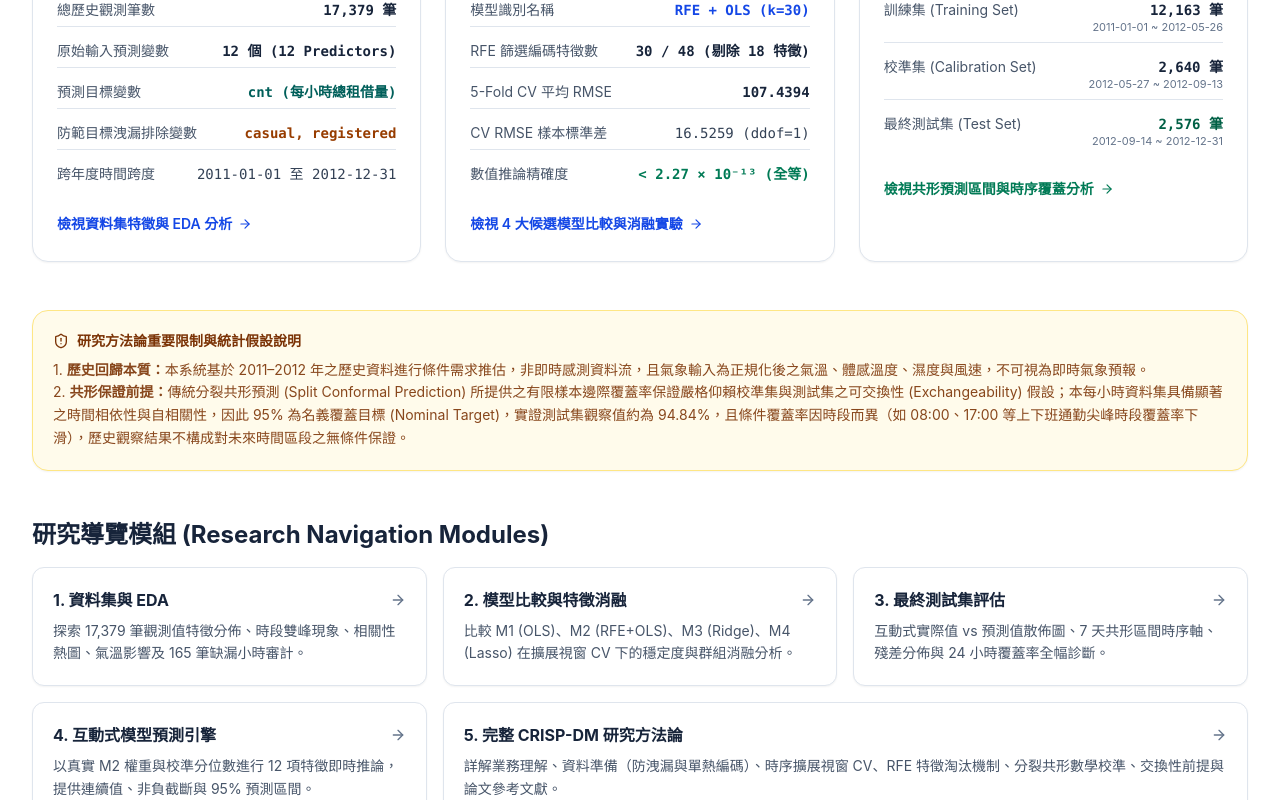
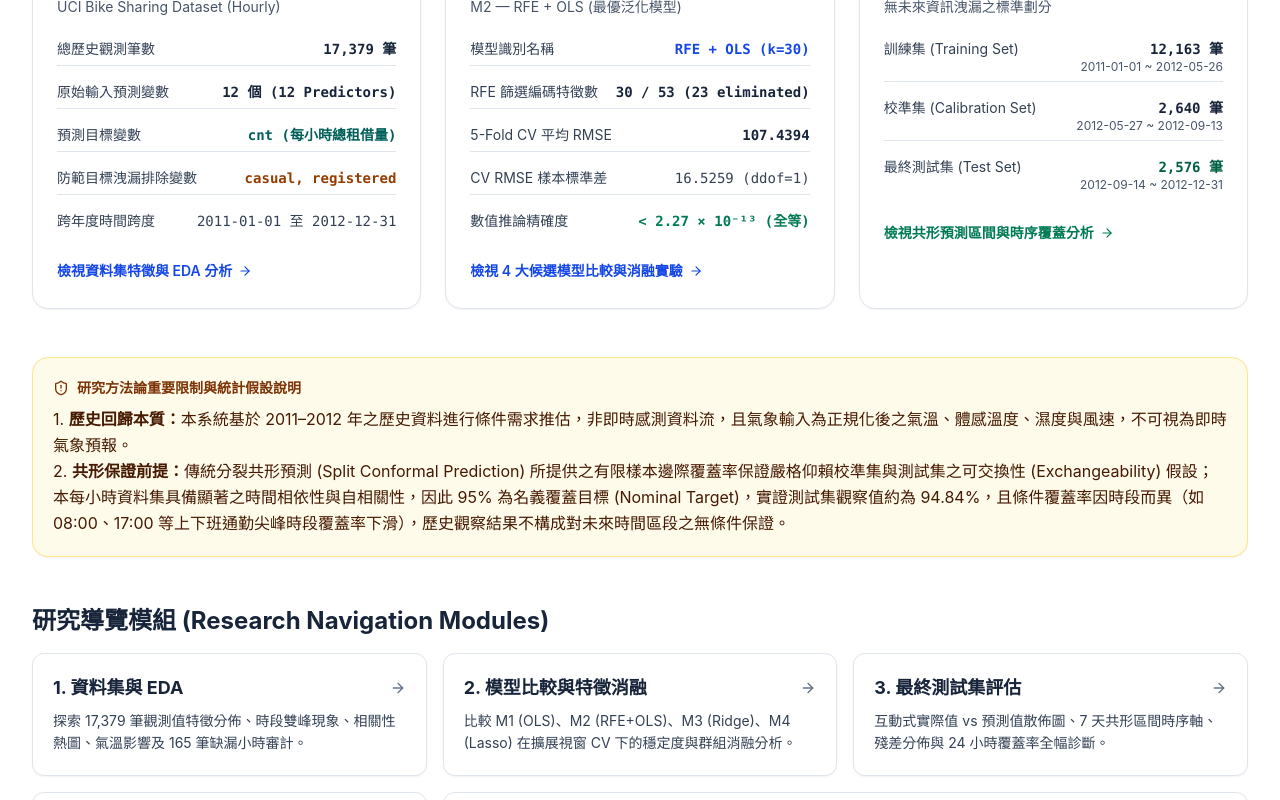
Before and after one commit to Augustine-723/AIoT_HW2, a Next.js app in the folder website/: page / in a window 1280 px wide. Shown: the part 1020-1820 px from the top of the page. Built offline with nearby package versions, Linux system fonts and the light colour scheme.

Commit message:
fix(phase4.5): correct feature count to 30/53, optimize print pagination, and enhance text typography

```diff
--- a/website/app/globals.css
+++ b/website/app/globals.css
@@ -55,14 +55,14 @@ body {
 @media print {
   @page {
     size: A4 portrait;
-    margin: 15mm 12mm 15mm 12mm;
+    margin: 12mm 10mm 12mm 10mm;
   }
 
   html, body {
     background-color: #FFFFFF !important;
     color: #111827 !important;
-    font-size: 10pt !important;
-    line-height: 1.5 !important;
+    font-size: 9.5pt !important;
+    line-height: 1.45 !important;
   }
 
   /* Hide interactive or irrelevant web chrome in PDF/print */
@@ -81,16 +81,37 @@ body {
     margin: 0 !important;
   }
 
-  /* Prevent awkward page splits inside cards, tables, and charts */
+  /* Allow normal content flow for large sections and long containers */
+  main,
   section,
   article,
-  .rounded-2xl,
-  .rounded-xl,
-  .card,
+  .space-y-12,
+  .space-y-10,
+  .space-y-8,
+  .space-y-6,
+  .space-y-4 {
+    break-inside: auto !important;
+    page-break-inside: auto !important;
+  }
+
+  /* Allow grid containers to flow across pages while keeping short items intact */
+  .grid {
+    break-inside: auto !important;
+    page-break-inside: auto !important;
+  }
+
+  .grid > * {
+    break-inside: avoid !important;
+    page-break-inside: avoid !important;
+  }
+
+  /* Preserve page-break protection for figures, table rows, SVGs, and short discrete cards */
   figure,
-  table,
+  svg,
+  img,
   tr,
-  svg {
+  .break-inside-avoid,
+  .print-avoid-break {
     break-inside: avoid !important;
     page-break-inside: avoid !important;
   }
@@ -109,11 +130,31 @@ body {
     filter: none !important;
   }
 
+  /* Compact print spacing for clean A4 multi-page distribution */
+  .space-y-12 > :not([hidden]) ~ :not([hidden]) {
+    margin-top: 1.25rem !important;
+  }
+  .space-y-10 > :not([hidden]) ~ :not([hidden]) {
+    margin-top: 1rem !important;
+  }
+  .space-y-6 > :not([hidden]) ~ :not([hidden]) {
+    margin-top: 0.75rem !important;
+  }
+  .gap-6 {
+    gap: 0.75rem !important;
+  }
+  .p-8, .sm\:p-12 {
+    padding: 1.25rem !important;
+  }
+  .p-6 {
+    padding: 1rem !important;
+  }
+
   /* Ensure table borders and cell backgrounds print crisp and clear */
   table {
     border-collapse: collapse !important;
     width: 100% !important;
-    margin-bottom: 1rem !important;
+    margin-bottom: 0.75rem !important;
   }
 
   th, td {
@@ -140,9 +181,21 @@ body {
     page-break-inside: avoid !important;
   }
 
-  /* Retain clear links with textual URL citations if needed */
+  /* Print-only link styling: readable dark blue without excessive underlines on navigation cards */
   a {
-    color: #1D4ED8 !important;
+    color: #1E3A8A !important;
+    text-decoration: none !important;
+  }
+
+  /* Preserve recognizable underlines for inline and bibliographic links */
+  p a,
+  li a,
+  td a,
+  cite a,
+  .prose a,
+  .bib-link,
+  a.print-underline {
     text-decoration: underline !important;
+    text-underline-offset: 2px !important;
   }
 }
--- a/website/app/page.tsx
+++ b/website/app/page.tsx
@@ -149,20 +149,20 @@ export default function OverviewPage() {
               }`}
             >
               <div className="flex items-baseline justify-between mb-1">
-                <span className="text-xs font-bold uppercase tracking-wider text-[#475569]">
+                <span className="text-xs sm:text-sm font-bold uppercase tracking-wider text-[#334155]">
                   {card.label}
                 </span>
-                <span className="text-[11px] text-[#64748B] font-mono">
+                <span className="text-xs text-[#475569] font-mono">
                   {card.unit}
                 </span>
               </div>
               <div className="text-2xl sm:text-3xl font-extrabold tracking-tight text-[#17243A] my-1 font-mono">
                 {card.value}
               </div>
-              <div className="text-xs font-bold text-blue-700 mb-2">
+              <div className="text-sm font-bold text-blue-800 mb-1.5">
                 {card.sublabel}
               </div>
-              <p className="text-xs text-[#475569] leading-relaxed">
+              <p className="text-sm text-[#334155] leading-relaxed">
                 {card.desc}
               </p>
             </div>
@@ -179,33 +179,33 @@ export default function OverviewPage() {
           </div>
           <div className="space-y-1">
             <h3 className="text-lg font-bold text-[#17243A]">研究資料集架構</h3>
-            <p className="text-xs text-[#475569]">UCI Bike Sharing Dataset (Hourly)</p>
+            <p className="text-sm text-[#475569]">UCI Bike Sharing Dataset (Hourly)</p>
           </div>
-          <ul className="space-y-2 text-xs sm:text-sm text-[#334155]">
+          <ul className="space-y-2.5 text-sm text-[#334155]">
             <li className="flex justify-between py-1.5 border-b border-[#DFE5ED]">
-              <span className="text-[#475569]">總歷史觀測筆數</span>
+              <span className="text-[#334155]">總歷史觀測筆數</span>
               <strong className="font-mono text-[#17243A]">{datasetMetadata.number_of_rows.toLocaleString()} 筆</strong>
             </li>
             <li className="flex justify-between py-1.5 border-b border-[#DFE5ED]">
-              <span className="text-[#475569]">原始輸入預測變數</span>
+              <span className="text-[#334155]">原始輸入預測變數</span>
               <strong className="font-mono text-[#17243A]">12 個 (12 Predictors)</strong>
             </li>
             <li className="flex justify-between py-1.5 border-b border-[#DFE5ED]">
-              <span className="text-[#475569]">預測目標變數</span>
+              <span className="text-[#334155]">預測目標變數</span>
               <strong className="font-mono text-teal-800">cnt (每小時總租借量)</strong>
             </li>
             <li className="flex justify-between py-1.5 border-b border-[#DFE5ED]">
-              <span className="text-[#475569]">防範目標洩漏排除變數</span>
+              <span className="text-[#334155]">防範目標洩漏排除變數</span>
               <span className="font-mono text-amber-800 font-semibold">casual, registered</span>
             </li>
             <li className="flex justify-between py-1.5">
-              <span className="text-[#475569]">跨年度時間跨度</span>
+              <span className="text-[#334155]">跨年度時間跨度</span>
               <span className="font-mono text-[#334155]">2011-01-01 至 2012-12-31</span>
             </li>
           </ul>
           <Link
             href="/dataset"
-            className="inline-flex items-center gap-1.5 text-xs sm:text-sm font-semibold text-blue-700 hover:text-blue-800 transition-colors pt-2"
+            className="inline-flex items-center gap-1.5 text-sm font-semibold text-blue-700 hover:text-blue-800 transition-colors pt-2"
           >
             <span>檢視資料集特徵與 EDA 分析</span>
             <ArrowRight className="w-3.5 h-3.5" />
@@ -219,33 +219,33 @@ export default function OverviewPage() {
           </div>
           <div className="space-y-1">
             <h3 className="text-lg font-bold text-[#17243A]">選定最佳模型架構</h3>
-            <p className="text-xs text-[#475569]">M2 — RFE + OLS (最優泛化模型)</p>
+            <p className="text-sm text-[#475569]">M2 — RFE + OLS (最優泛化模型)</p>
           </div>
-          <ul className="space-y-2 text-xs sm:text-sm text-[#334155]">
+          <ul className="space-y-2.5 text-sm text-[#334155]">
             <li className="flex justify-between py-1.5 border-b border-[#DFE5ED]">
-              <span className="text-[#475569]">模型識別名稱</span>
+              <span className="text-[#334155]">模型識別名稱</span>
               <strong className="font-mono text-blue-700">{bestModelMetadata.chosen_model.model_name}</strong>
             </li>
             <li className="flex justify-between py-1.5 border-b border-[#DFE5ED]">
-              <span className="text-[#475569]">RFE 篩選編碼特徵數</span>
-              <strong className="font-mono text-[#17243A]">{bestModelMetadata.chosen_model.selected_encoded_feature_count} / 48 (剔除 18 特徵)</strong>
+              <span className="text-[#334155]">RFE 篩選編碼特徵數</span>
+              <strong className="font-mono text-[#17243A]">{bestModelMetadata.chosen_model.selected_encoded_feature_count} / {bestModelMetadata.chosen_model.candidate_encoded_feature_count} ({bestModelMetadata.chosen_model.eliminated_encoded_feature_count} eliminated)</strong>
             </li>
             <li className="flex justify-between py-1.5 border-b border-[#DFE5ED]">
-              <span className="text-[#475569]">5-Fold CV 平均 RMSE</span>
+              <span className="text-[#334155]">5-Fold CV 平均 RMSE</span>
               <strong className="font-mono text-[#17243A]">{bestModelMetadata.chosen_model.cv_performance.cv_rmse_mean.toFixed(4)}</strong>
             </li>
             <li className="flex justify-between py-1.5 border-b border-[#DFE5ED]">
-              <span className="text-[#475569]">CV RMSE 樣本標準差</span>
+              <span className="text-[#334155]">CV RMSE 樣本標準差</span>
               <span className="font-mono text-[#334155]">{bestModelMetadata.chosen_model.cv_performance.cv_rmse_std.toFixed(4)} (ddof=1)</span>
             </li>
             <li className="flex justify-between py-1.5">
-              <span className="text-[#475569]">數值推論精確度</span>
+              <span className="text-[#334155]">數值推論精確度</span>
               <span className="font-mono text-emerald-700 font-semibold">&lt; 2.27 × 10⁻¹³ (全等)</span>
             </li>
           </ul>
           <Link
             href="/models"
-            className="inline-flex items-center gap-1.5 text-xs sm:text-sm font-semibold text-blue-700 hover:text-blue-800 transition-colors pt-2"
+            className="inline-flex items-center gap-1.5 text-sm font-semibold text-blue-700 hover:text-blue-800 transition-colors pt-2"
           >
             <span>檢視 4 大候選模型比較與消融實驗</span>
             <ArrowRight className="w-3.5 h-3.5" />
@@ -259,34 +259,34 @@ export default function OverviewPage() {
           </div>
           <div className="space-y-1">
             <h3 className="text-lg font-bold text-[#17243A]">嚴謹時序三階段切分</h3>
-            <p className="text-xs text-[#475569]">無未來資訊洩漏之標準劃分</p>
+            <p className="text-sm text-[#475569]">無未來資訊洩漏之標準劃分</p>
           </div>
-          <ul className="space-y-2 text-xs sm:text-sm text-[#334155]">
+          <ul className="space-y-2.5 text-sm text-[#334155]">
             <li className="flex justify-between py-1.5 border-b border-[#DFE5ED]">
-              <span className="text-[#475569]">訓練集 (Training Set)</span>
+              <span className="text-[#334155]">訓練集 (Training Set)</span>
               <div className="text-right">
                 <span className="font-mono font-bold text-[#17243A]">{trainBound.observations.toLocaleString()} 筆</span>
-                <div className="text-[11px] text-[#64748B]">{trainBound.date_range[0]} ~ {trainBound.date_range[1]}</div>
+                <div className="text-xs text-[#475569]">{trainBound.date_range[0]} ~ {trainBound.date_range[1]}</div>
               </div>
             </li>
             <li className="flex justify-between py-1.5 border-b border-[#DFE5ED]">
-              <span className="text-[#475569]">校準集 (Calibration Set)</span>
+              <span className="text-[#334155]">校準集 (Calibration Set)</span>
               <div className="text-right">
                 <span className="font-mono font-bold text-[#17243A]">{calBound.observations.toLocaleString()} 筆</span>
-                <div className="text-[11px] text-[#64748B]">{calBound.date_range[0]} ~ {calBound.date_range[1]}</div>
+                <div className="text-xs text-[#475569]">{calBound.date_range[0]} ~ {calBound.date_range[1]}</div>
               </div>
             </li>
             <li className="flex justify-between py-1.5">
-              <span className="text-[#475569]">最終測試集 (Test Set)</span>
+              <span className="text-[#334155]">最終測試集 (Test Set)</span>
               <div className="text-right">
                 <span className="font-mono text-emerald-800 font-bold">{testBound.observations.toLocaleString()} 筆</span>
-                <div className="text-[11px] text-[#64748B]">{testBound.date_range[0]} ~ {testBound.date_range[1]}</div>
+                <div className="text-xs text-[#475569]">{testBound.date_range[0]} ~ {testBound.date_range[1]}</div>
               </div>
             </li>
           </ul>
           <Link
             href="/evaluation"
-            className="inline-flex items-center gap-1.5 text-xs sm:text-sm font-semibold text-emerald-700 hover:text-emerald-800 transition-colors pt-2"
+            className="inline-flex items-center gap-1.5 text-sm font-semibold text-emerald-700 hover:text-emerald-800 transition-colors pt-2"
           >
             <span>檢視共形預測區間與時序覆蓋分析</span>
             <ArrowRight className="w-3.5 h-3.5" />
@@ -300,7 +300,7 @@ export default function OverviewPage() {
           <ShieldAlert className="w-4 h-4 flex-shrink-0" />
           <span>研究方法論重要限制與統計假設說明</span>
         </div>
-        <p className="text-xs sm:text-sm text-amber-900/90 leading-relaxed">
+        <p className="text-sm sm:text-base text-amber-950 leading-relaxed">
           1. <strong>歷史回歸本質：</strong>本系統基於 2011–2012 年之歷史資料進行條件需求推估，非即時感測資料流，且氣象輸入為正規化後之氣溫、體感溫度、濕度與風速，不可視為即時氣象預報。<br />
           2. <strong>共形保證前提：</strong>傳統分裂共形預測 (Split Conformal Prediction) 所提供之有限樣本邊際覆蓋率保證嚴格仰賴校準集與測試集之可交換性 (Exchangeability) 假設；本每小時資料集具備顯著之時間相依性與自相關性，因此 95% 為名義覆蓋目標 (Nominal Target)，實證測試集觀察值約為 94.84%，且條件覆蓋率因時段而異（如 08:00、17:00 等上下班通勤尖峰時段覆蓋率下滑），歷史觀察結果不構成對未來時間區段之無條件保證。
         </p>
@@ -315,12 +315,12 @@ export default function OverviewPage() {
             className="p-5 rounded-xl border border-[#DFE5ED] bg-white hover:bg-slate-50/80 hover:border-blue-300 transition-all group shadow-xs hover:shadow-sm"
           >
             <div className="flex items-center justify-between mb-2">
-              <span className="text-base font-bold text-[#17243A] group-hover:text-blue-700 transition-colors">
+              <span className="text-base sm:text-lg font-bold text-[#17243A] group-hover:text-blue-700 transition-colors">
                 1. 資料集與 EDA
               </span>
               <ArrowRight className="w-4 h-4 text-[#64748B] group-hover:text-blue-700 group-hover:translate-x-1 transition-all" />
             </div>
-            <p className="text-xs sm:text-sm text-[#475569] leading-relaxed">
+            <p className="text-sm text-[#334155] leading-relaxed">
               探索 17,379 筆觀測值特徵分佈、時段雙峰現象、相關性熱圖、氣溫影響及 165 筆缺漏小時審計。
             </p>
           </Link>
@@ -330,12 +330,12 @@ export default function OverviewPage() {
             className="p-5 rounded-xl border border-[#DFE5ED] bg-white hover:bg-slate-50/80 hover:border-blue-300 transition-all group shadow-xs hover:shadow-sm"
           >
             <div className="flex items-center justify-between mb-2">
-              <span className="text-base font-bold text-[#17243A] group-hover:text-blue-700 transition-colors">
+              <span className="text-base sm:text-lg font-bold text-[#17243A] group-hover:text-blue-700 transition-colors">
                 2. 模型比較與特徵消融
               </span>
               <ArrowRight className="w-4 h-4 text-[#64748B] group-hover:text-blue-700 group-hover:translate-x-1 transition-all" />
             </div>
-            <p className="text-xs sm:text-sm text-[#475569] leading-relaxed">
+            <p className="text-sm text-[#334155] leading-relaxed">
               比較 M1 (OLS)、M2 (RFE+OLS)、M3 (Ridge)、M4 (Lasso) 在擴展視窗 CV 下的穩定度與群組消融分析。
             </p>
           </Link>
@@ -345,12 +345,12 @@ export default function OverviewPage() {
             className="p-5 rounded-xl border border-[#DFE5ED] bg-white hover:bg-slate-50/80 hover:border-blue-300 transition-all group shadow-xs hover:shadow-sm"
           >
             <div className="flex items-center justify-between mb-2">
-              <span className="text-base font-bold text-[#17243A] group-hover:text-blue-700 transition-colors">
+              <span className="text-base sm:text-lg font-bold text-[#17243A] group-hover:text-blue-700 transition-colors">
                 3. 最終測試集評估
               </span>
               <ArrowRight className="w-4 h-4 text-[#64748B] group-hover:text-blue-700 group-hover:translate-x-1 transition-all" />
             </div>
-            <p className="text-xs sm:text-sm text-[#475569] leading-relaxed">
+            <p className="text-sm text-[#334155] leading-relaxed">
               互動式實際值 vs 預測值散佈圖、7 天共形區間時序軸、殘差分佈與 24 小時覆蓋率全幅診斷。
             </p>
           </Link>
@@ -360,12 +360,12 @@ export default function OverviewPage() {
             className="p-5 rounded-xl border border-[#DFE5ED] bg-white hover:bg-slate-50/80 hover:border-blue-300 transition-all group shadow-xs hover:shadow-sm"
           >
             <div className="flex items-center justify-between mb-2">
-              <span className="text-base font-bold text-[#17243A] group-hover:text-blue-700 transition-colors">
+              <span className="text-base sm:text-lg font-bold text-[#17243A] group-hover:text-blue-700 transition-colors">
                 4. 互動式模型預測引擎
               </span>
               <ArrowRight className="w-4 h-4 text-[#64748B] group-hover:text-blue-700 group-hover:translate-x-1 transition-all" />
             </div>
-            <p className="text-xs sm:text-sm text-[#475569] leading-relaxed">
+            <p className="text-sm text-[#334155] leading-relaxed">
               以真實 M2 權重與校準分位數進行 12 項特徵即時推論，提供連續值、非負截斷與 95% 預測區間。
             </p>
           </Link>
@@ -375,12 +375,12 @@ export default function OverviewPage() {
             className="p-5 rounded-xl border border-[#DFE5ED] bg-white hover:bg-slate-50/80 hover:border-blue-300 transition-all group sm:col-span-2 lg:col-span-2 shadow-xs hover:shadow-sm"
           >
             <div className="flex items-center justify-between mb-2">
-              <span className="text-base font-bold text-[#17243A] group-hover:text-blue-700 transition-colors">
+              <span className="text-base sm:text-lg font-bold text-[#17243A] group-hover:text-blue-700 transition-colors">
                 5. 完整 CRISP-DM 研究方法論
               </span>
               <ArrowRight className="w-4 h-4 text-[#64748B] group-hover:text-blue-700 group-hover:translate-x-1 transition-all" />
             </div>
-            <p className="text-xs sm:text-sm text-[#475569] leading-relaxed">
+            <p className="text-sm text-[#334155] leading-relaxed">
               詳解業務理解、資料準備（防洩漏與單熱編碼）、時序擴展視窗 CV、RFE 特徵淘汰機制、分裂共形數學校準、交換性前提與論文參考文獻。
             </p>
           </Link>
```
Also changed, not shown: website/app/dataset/page.tsx (+11 -11 lines), website/app/evaluation/page.tsx (+23 -23 lines), website/app/methodology/page.tsx (+13 -13 lines), website/app/models/page.tsx (+22 -22 lines), website/app/predict/page.tsx (+10 -10 lines).
